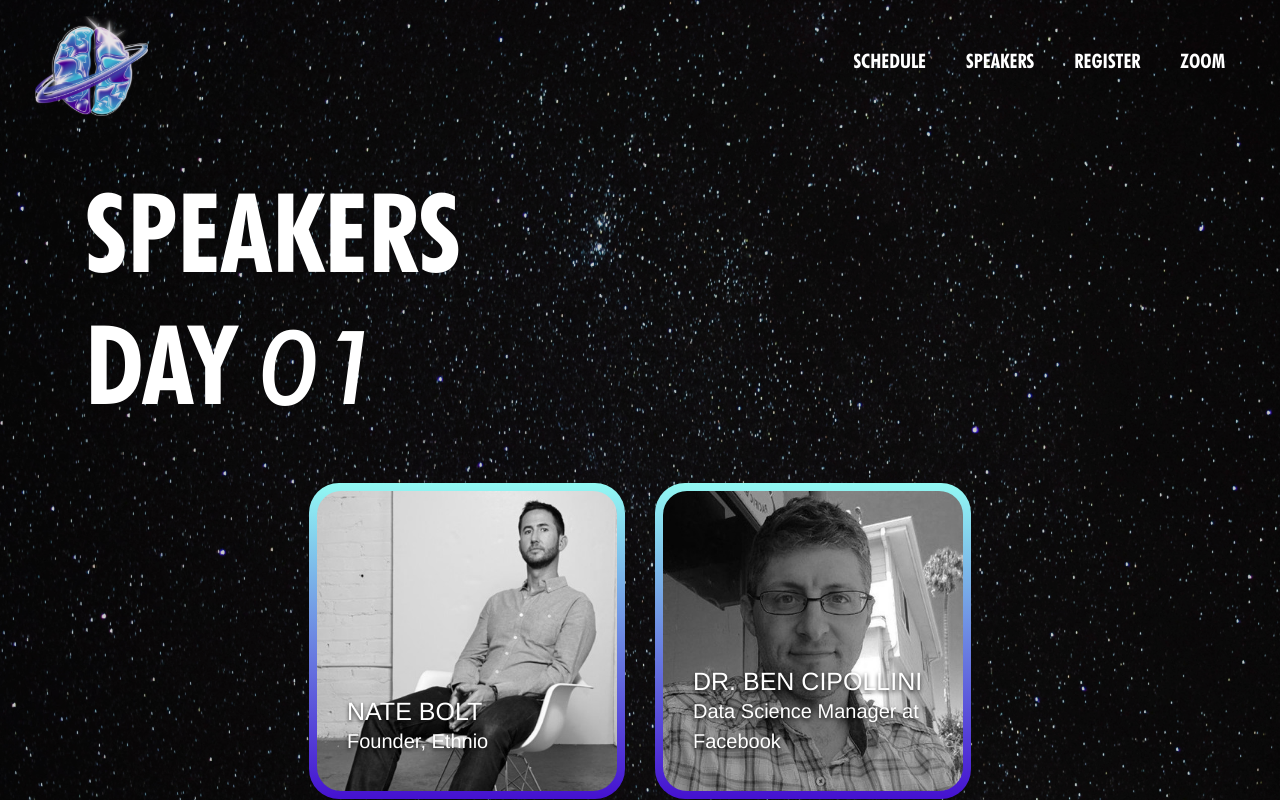
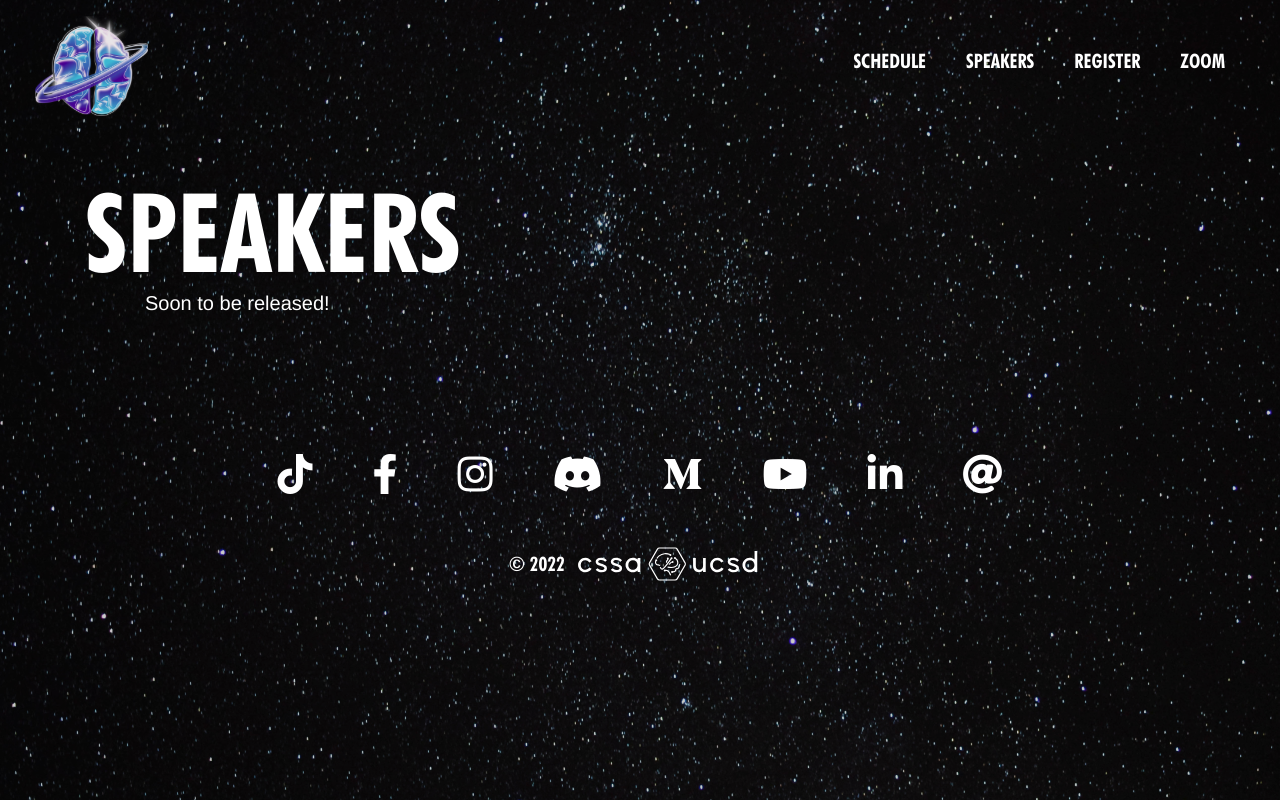
Before and after one commit to CSSA-UCSD/conference2023, a React (Create React App) app: page /#/speakers in a window 1280 px wide. Shown: the top 800 px of the page. Built offline with nearby package versions, Linux system fonts and the light colour scheme.

Commit message:
commented out previous speaker images with placeholder

```diff
--- a/src/components/pages/Speakers.js
+++ b/src/components/pages/Speakers.js
@@ -16,13 +16,12 @@
     })
 
     return (
-        // <div className="mx-5">
-            <div className="container py-5">
-                <div className="speakers-title header-gradient pt-5">
-                    <h1 className="">Speakers</h1>
-                    {/* <p className="px-5 mt-3">Soon to be released!</p> */}
-                </div>
-                { DayScheduleData.map((day) => {
+        <div className="container py-5">
+            <div className="speakers-title header-gradient pt-5">
+                <h1 className="">Speakers</h1>
+                <p className="px-5 mt-3">Soon to be released!</p>
+            </div>
+            {/* { DayScheduleData.map((day) => {
                     let daySpeakers = SpeakerData.filter(speaker => speaker.day === day.id);
                     return <div className="mt-5" key={day.id}>
                         <h1 className="mb-5">Day <span className="ital">0{day.id}</span></h1>
@@ -32,9 +31,8 @@
                         }
                         </div>
                     </div>
-                })}
-            </div>
-        // </div>
+                })} */}
+        </div>
     )
 }
 
```
